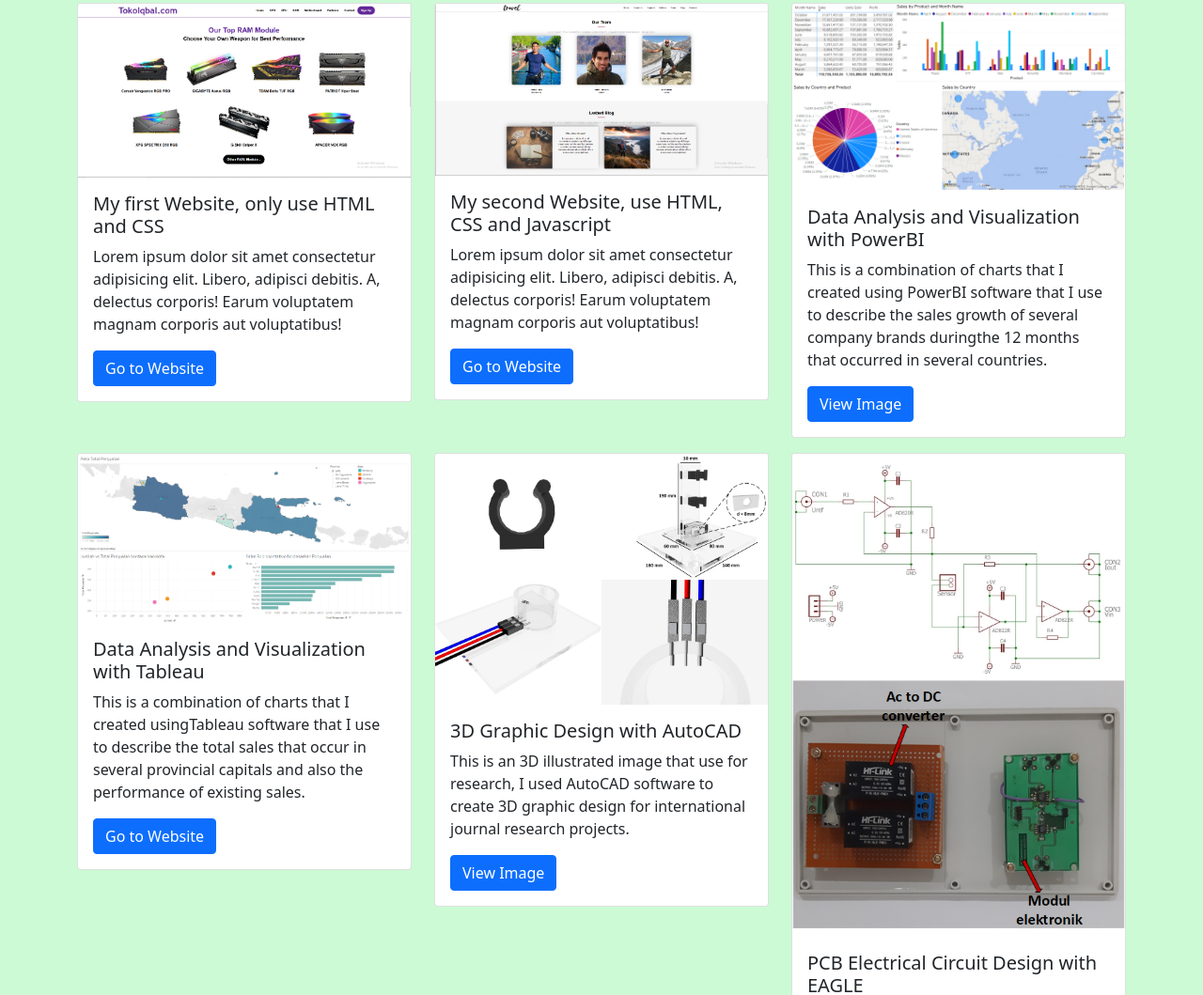
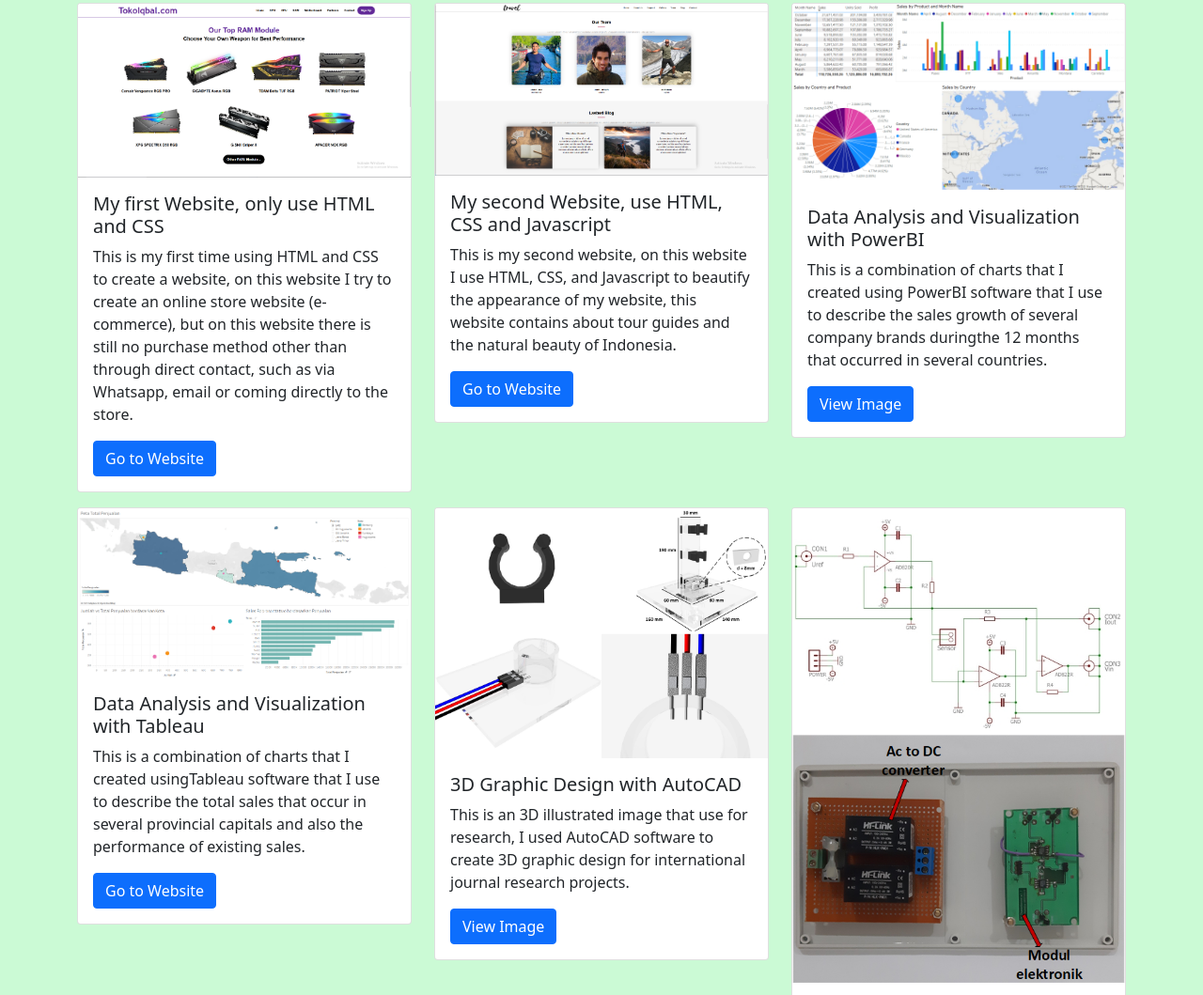
Before and after one commit to iqbalfahrezi/Portfolio-Muhammad-Iqbal-Faherzi, a plain HTML site: page index.html in a window 1280 px wide. Shown: the part 1564-2623 px from the top of the page at 94% size. Drawn offline with nearby package versions, Linux system fonts and the light colour scheme.

Commit message:
ganti caption di gbr 1 dan 2

```diff
--- a/index.html
+++ b/index.html
@@ -88,7 +88,10 @@
               <img src="img/PROJECTS SECTION/1.PNG" class="card-img-top" alt="project1" />
               <div class="card-body">
                 <h5 class="card-title">My first Website, only use HTML and CSS</h5>
-                <p class="card-text">Lorem ipsum dolor sit amet consectetur adipisicing elit. Libero, adipisci debitis. A, delectus corporis! Earum voluptatem magnam corporis aut voluptatibus!</p>
+                <p class="card-text">
+                  This is my first time using HTML and CSS to create a website, on this website I try to create an online store website (e-commerce), but on this website there is still no purchase method other than through direct contact,
+                  such as via Whatsapp, email or coming directly to the store.
+                </p>
                 <a href="https://iqbalfahrezi.github.io/" class="btn btn-primary">Go to Website</a>
               </div>
             </div>
@@ -98,7 +101,7 @@
               <img src="img/PROJECTS SECTION/2.PNG" class="card-img-top" alt="project2" />
               <div class="card-body">
                 <h5 class="card-title">My second Website, use HTML, CSS and Javascript</h5>
-                <p class="card-text">Lorem ipsum dolor sit amet consectetur adipisicing elit. Libero, adipisci debitis. A, delectus corporis! Earum voluptatem magnam corporis aut voluptatibus!</p>
+                <p class="card-text">This is my second website, on this website I use HTML, CSS, and Javascript to beautify the appearance of my website, this website contains about tour guides and the natural beauty of Indonesia.</p>
                 <a href="https://iqbalfahrezi.github.io/travel_indonesia/" class="btn btn-primary">Go to Website</a>
               </div>
             </div>
```
